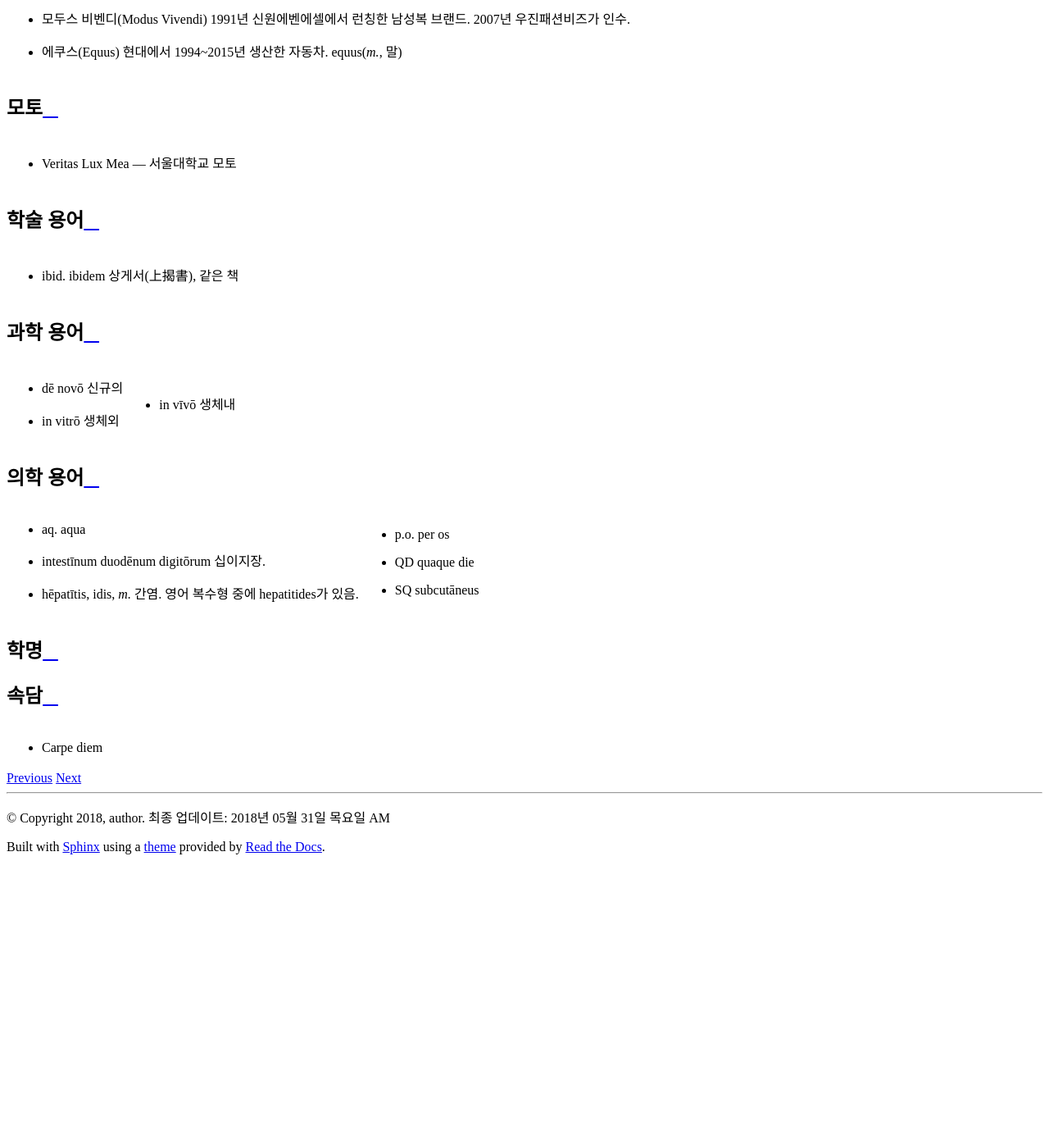
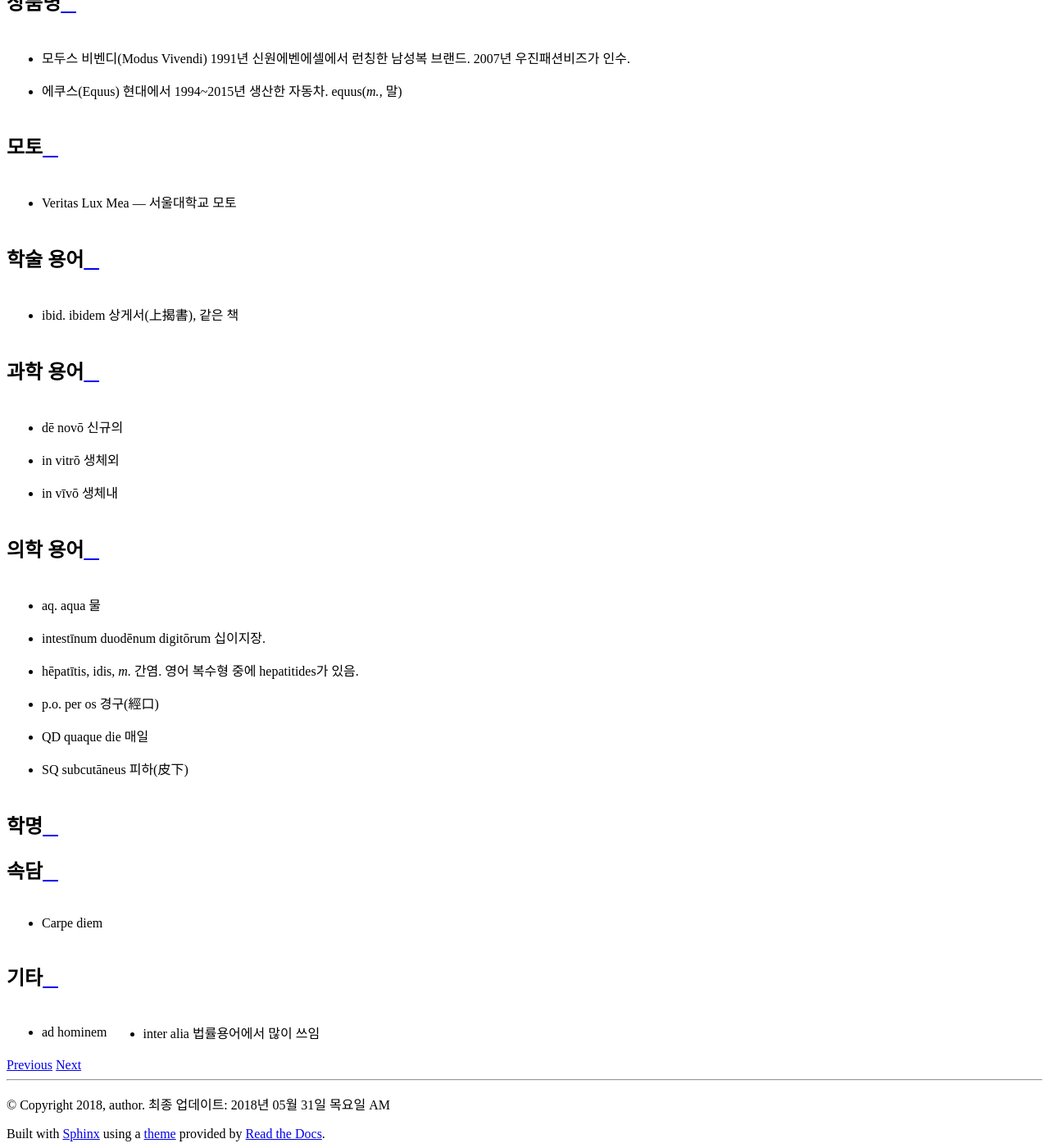
Before and after one commit to kabbala/grammatica_latina, a Sphinx documentation site: the page built from source/viva.rst, in a window 1280 px wide and 1400 px high, scrolled down 6799 px. Shown: the whole window at 82% size. Built offline with Sphinx 7.4.7 and the Read the Docs theme 2.0.0, drawn with Linux system fonts in a browser that asks for light colours; before the commit the page ends 7849 px from its top, so only the background shows below that.

Commit message:
일부 수정

```diff
--- a/source/declinatio_nominis/declinatio_nominis.rst
+++ b/source/declinatio_nominis/declinatio_nominis.rst
@@ -91,7 +91,6 @@
 
 모든 명사가 12개의 격변화를 모두 가지고 있는 것은 아니다. 그러나 그런 경우에도 변화의 규칙에 준하여 빈칸을 채워넣기도 한다.
 
-
 .. note::
 
    어간모음은 어간에 포함되므로 변화표에서 어간쪽에 붙여야 하나, 전통적으로 어미 쪽에 붙인다.
--- a/source/declinatio_nominis/declinatio_nominis_1.rst
+++ b/source/declinatio_nominis/declinatio_nominis_1.rst
@@ -19,19 +19,17 @@
 
 소유격 단수 어미 -ae를 사전 표제어로 사용한다.
 
-   | puella, ae (puella, puellae)
+   | puella, ae (puella, :sig:`gen.` puellae)
 
 복수형만 있는 명사는 소유격 복수 어미 -ārum을 사전 표제어로 사용한다.
 
-   | dīvitiae, ārum (dīvitiae, dīvitiārum)
+   | dīvitiae, ārum (dīvitiae, :sig:`gen.` dīvitiārum)
 
 소유격 복수 어미는 2음절이고, 끝에서 두번째 음절이 장음이므로, 소유격 복수형은 강세가 언제나 어미 -ā-에 온다.
 
    | puellā́rum
 
 .. note:: 명사 제1변화는 형용사 제1·2변화의 여성형에 그대로 사용된다.
-
-
 
 -a, -ae, :tsig:`f.`
 ~~~~~~~~~~~~~~~~~~~
--- a/source/declinatio_nominis/declinatio_nominis_2.rst
+++ b/source/declinatio_nominis/declinatio_nominis_2.rst
@@ -98,8 +98,9 @@
 .. hlist::
    :columns: 2
 
-   * amicus, ī, :sig:`m.` 친구, 남성형
-   * animus, ī, :sig:`m.` 영혼, 남성형
+   * amicus, ī, :sig:`m.` 친구(남성형)
+   * animus, ī, :sig:`m.` 영혼(남성형)
+   * carrus, ī, :sig:`m.` 수레
    * cibus, ī, :sig:`m.` 음식
    * delphīnus, ī, :sig:`m.` 돌고래
    * medicus, ī, :sig:`m.` 의사
--- a/source/introductio/graecus.rst
+++ b/source/introductio/graecus.rst
@@ -1,10 +1,10 @@
 그리스어와의 관계
 =================
 
-라틴어는 중세 이후 유럽에서 종교, 학술, 상업 등에서 1000년 넘게 표준적인 언어로 사용된 국제어이지만, 로마의 발전기에 국제어는 그리스어였다.
+라틴어는 중세 이후 유럽에서 정치, 종교, 학술, 상업 등에서 1000년 넘게 표준적인 언어로 사용된 국제어이지만, 로마의 발전기에 국제어는 그리스어였다.
 
 로마의 문화를 비롯해 라틴어의 어휘와 문법의 많은 부분은 그리스어에서 도입된 것이다. 기독교의 경우도 로마 시기 주로 사용한 언어와 경전은 그리스어였다.
 
 모순적이게도 서로마가 멸망한 후에 라틴어가 국제어로 자리잡게 되었으며, 동로마와 동방 정교회는 그리스어를 표준적인 언어로 사용하였다.
 
-그리스어는 시대와 지역에 따라 많은 차이가 있지만, 라틴어는 이보다 차이가 적다.
+그리스어는 시대와 지역에 따라 많은 차이가 있지만, 라틴어는 그리스어보다는 차이가 적다.
--- a/source/viva.rst
+++ b/source/viva.rst
@@ -40,14 +40,14 @@
 ---------
 
 .. hlist::
-   :columns: 2
+   :columns: 1
 
-   * aq. aqua
+   * aq. aqua 물
    * intestīnum duodēnum digitōrum 십이지장.
    * hēpatītis, idis, :sig:`m.` 간염. 영어 복수형 중에 hepatitides가 있음.
-   * p.o. per os
-   * QD quaque die
-   * SQ subcutāneus
+   * p.o. per os 경구(經口)
+   * QD quaque die 매일
+   * SQ subcutāneus 피하(皮下)
 
 학명
 ----
@@ -59,3 +59,12 @@
    :columns: 2
 
    * Carpe diem
+
+기타
+----
+
+.. hlist::
+   :columns: 2
+
+   * ad hominem
+   * inter alia 법률용어에서 많이 쓰임
```
Also changed, not shown: other parts of source/declinatio_nominis/declinatio_nominis.rst (+2 -2 lines), other parts of source/viva.rst (+2 -2 lines), source/declinatio_nominis/declinatio_nominis_4.rst (+8 -11 lines).
